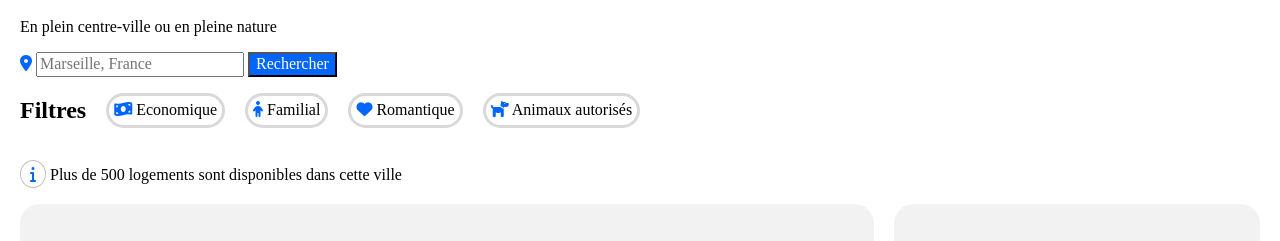
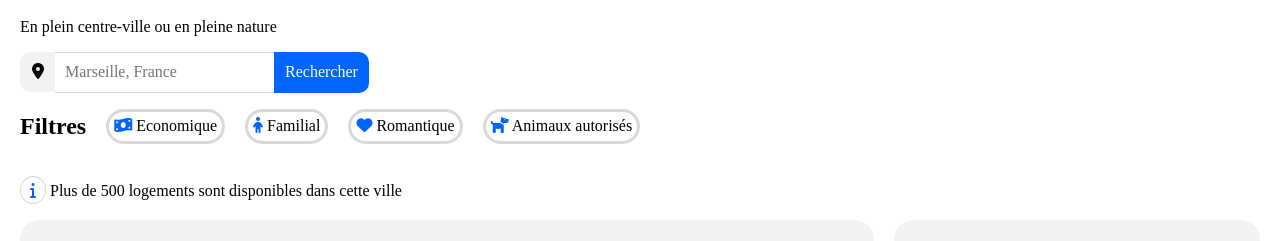
Before and after one commit to stive-gillet/booki, a plain HTML site: page index.html in a window 1280 px wide. Shown: the part 122-363 px from the top of the page. Drawn offline with nearby package versions, Linux system fonts and the light colour scheme.

Commit message:
css v8 + les couleur gris

```diff
--- a/css/style.css
+++ b/css/style.css
@@ -141,16 +141,32 @@ figure {
 
 .fa-info{
   border-radius: 50%;
-  border: 1px silver solid;
+  border: 1px #D9D9D9 solid;
   padding: 5px 2px;
 }
+
 .fa-location-dot{
-background-color: #F2F2F2;
+  color: #000;
+  background-color: #F2F2F2;
+  padding: 11px 12px 13px;
+  border-radius: 10px 0 0 10px;
 }
 
 button{
   background-color:#0065FC;
   color:#fff;
+  padding:11px;
+  border: none;
+  border-radius: 0 10px 10px 0;
+}
+
+input{
+  border-top: 1px solid #D9D9D9;
+  border-bottom: 1px solid #D9D9D9;
+  border-right: none;
+  border-left: none;
+  padding: 10px;
+  margin: 0 -5px;
 }
 
 figcaption{
@@ -211,7 +227,7 @@ width: calc((100% - 60px) / 4);
 .activites figcaption{
   height:  60px;
   border-radius: 0 0 10px 10px ;
-  box-shadow: 5px 5px 5px silver;
+  box-shadow: 5px 5px 5px #D9D9D9;
 }
 
 footer {
```
